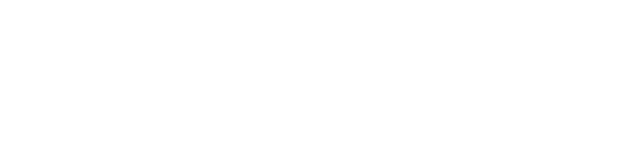
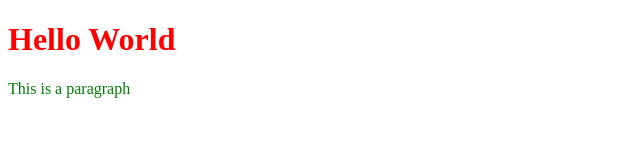
Before and after one commit to DarStas/DarStas.github.io, a plain HTML site: page index.html in a window 1280 px wide. Shown: the whole page, without its empty margins (0-640 px from the left). Drawn offline with Linux system fonts and the light colour scheme.

Commit message:
pakeistos spalvos

```diff
--- a/index.html
+++ b/index.html
@@ -8,6 +8,7 @@
     <link rel="stylesheet" href="style.css">
 </head>
 <body>
-
+    <h1>Hello World</h1>
+    <p>This is a paragraph</p>
 </body>
 </html>
--- a/style.css
+++ b/style.css
@@ -1,3 +1,11 @@
 body {
     box-sizing: border-box;
 }
+
+h1 {
+    color: red;
+}
+
+p {
+    color: green;
+}
```
